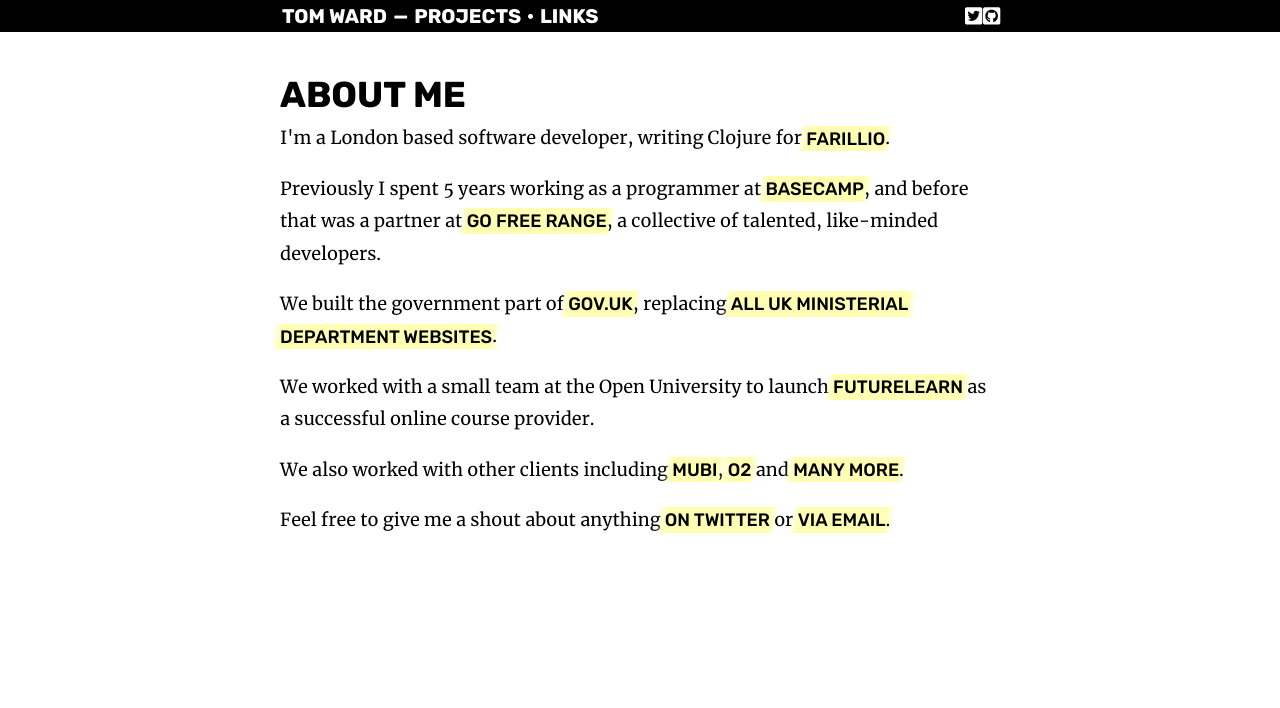
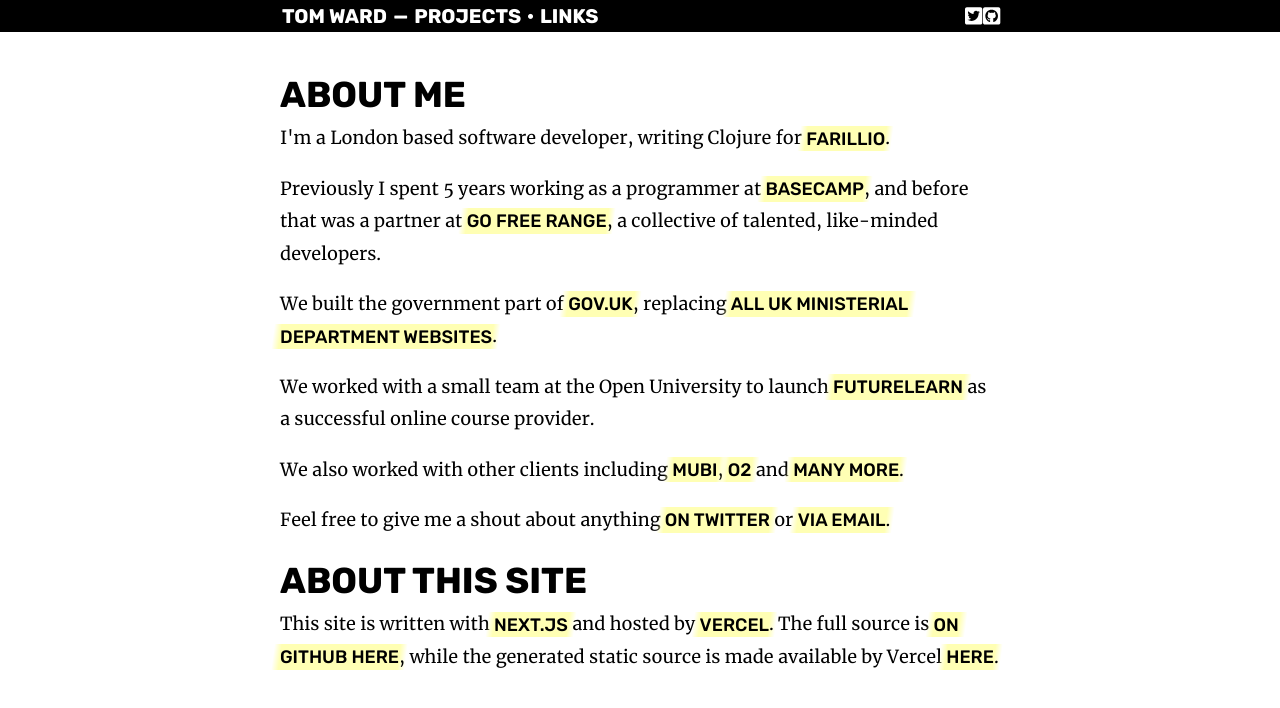
Before and after one commit to tomafro/nextjs.tomafro.net, a Next.js app: page / in a window 1280 px wide. Shown: the top 708 px of the page. Built offline with nearby package versions, Linux system fonts and the light colour scheme; what @fortawesome/pro-solid-svg-icons would draw is missing.

Commit message:
Add a small note on how the site is built

```diff
--- a/pages/index.mdx
+++ b/pages/index.mdx
@@ -20,3 +20,7 @@
 
 Feel free to give me a shout about anything <a href="https://twitter.com/messages/compose?recipient_id=806464&text=Hey+Tom">
 on twitter</a> or <a href="mailto://tom@popdog.net">via email</a>.
+
+# About this site
+
+This site is written with <a href="https://nextjs.org">Next.js</a> and hosted by <a href="https://vercel.com/">Vercel</a>. The full source is <a href="https://github.com/tomafro/nextjs.tomafro.net">on github here</a>, while the generated static source is made available by Vercel <a href="/_src">here</a>.
```
